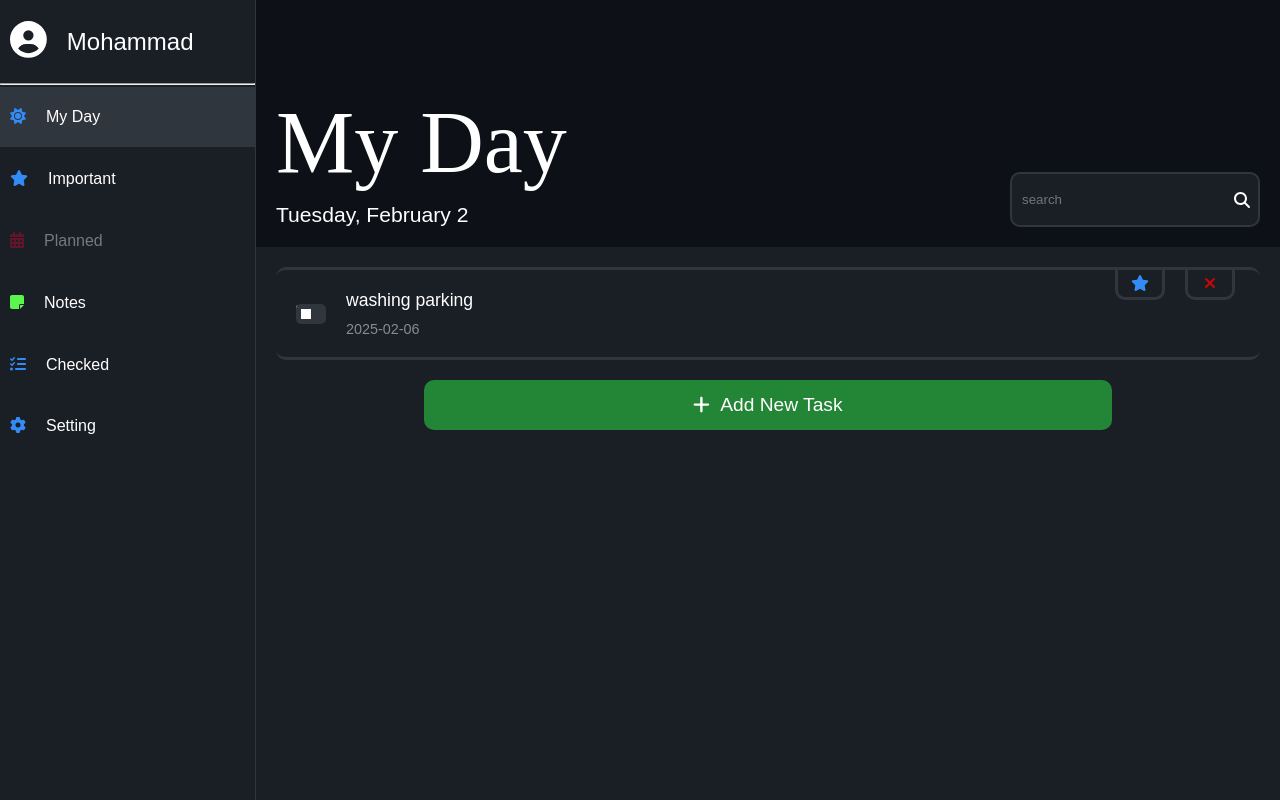
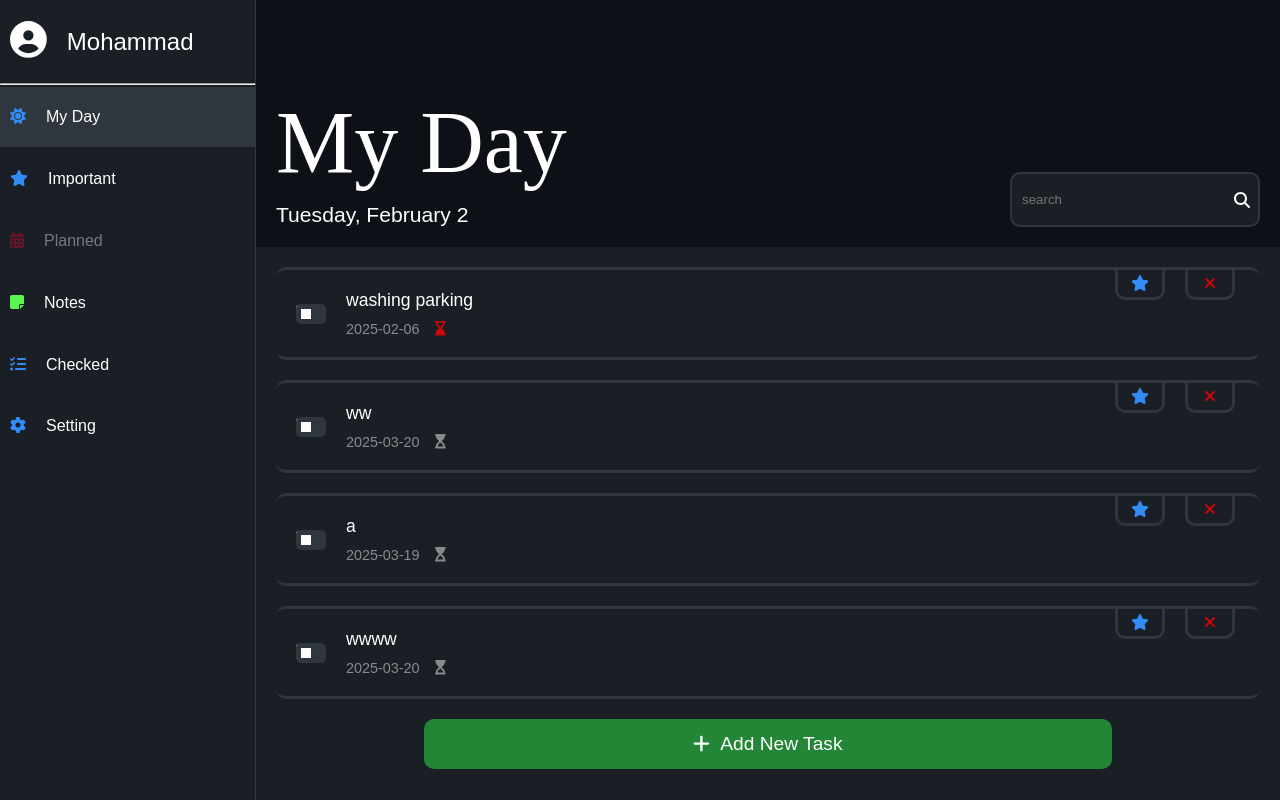
Before and after one commit to MohammadNourizadeh/taskManager2, a React (Vite) app: page /admin/my-day in a window 1280 px wide. Built offline with nearby package versions, Linux system fonts and the light colour scheme; data requests are answered from the project's data file.

Commit message:
working on task hour glass

```diff
--- a/db.json
+++ b/db.json
@@ -10,6 +10,27 @@
       "date": "2025-02-06",
       "done": false,
       "important": "no"
+    },
+    {
+      "id": "911a6ef8-79d1-459f-82c2-414188f809d0",
+      "name": "ww",
+      "date": "2025-03-20",
+      "done": false,
+      "important": "no"
+    },
+    {
+      "id": "c9a4739d-36d9-46cb-a651-c21aaaa90afd",
+      "name": "a",
+      "date": "2025-03-19",
+      "done": false,
+      "important": "no"
+    },
+    {
+      "id": "092132b2-762e-46fd-8054-72bad2add405",
+      "name": "wwww",
+      "date": "2025-03-20",
+      "done": false,
+      "important": "no"
     }
   ],
   "notes": [
--- a/src/components/task/Task.jsx
+++ b/src/components/task/Task.jsx
@@ -1,12 +1,37 @@
-import { faMultiply, faStar } from "@fortawesome/free-solid-svg-icons";
+import { faArrowPointer, faArrowRightRotate, faHourglass1, faHourglassEnd, faMultiply, faRepeat, faStar } from "@fortawesome/free-solid-svg-icons";
 import { FontAwesomeIcon } from "@fortawesome/react-fontawesome";
-import { useContext, useId } from "react";
+import { useContext, useEffect, useId, useState } from "react";
 import MainContext from "../../contexts/MainContext";
 import styles from "./Task.module.scss";
 
 export default function Task({ tasks, task, onSetNewList }) {
   // context
   const { selectedItem, appSetting } = useContext(MainContext);
+  const [hourGlass, setHourGlass] = useState(null)
+
+  // side effect
+  useEffect(() => {
+    const interval = setInterval(() => {
+      const date = new Date()
+      date.setHours(0, 0, 0, 0)
+
+      const taskDate = new Date(task.date)
+      taskDate.setHours(0, 0, 0, 0)
+
+      if (date < taskDate) {
+        setHourGlass('yellow')
+      } else {
+        setHourGlass('red')
+      }
+
+    }, 1000)
+
+    return () => {
+      clearInterval(interval)
+    }
+
+  }, [])
+
 
   // func
   const handleRemoveTask = () => {
@@ -77,7 +102,18 @@ export default function Task({ tasks, task, onSetNewList }) {
       </div>
       <div className={styles.taskInfo}>
         <div className={styles.taskName}>{task.name}</div>
-        <div className={styles.taskDate}>{task.date}</div>
+        <div className={styles.taskDate}>
+          {task.date}
+          {hourGlass ?
+            <span id={hourGlass === 'red' ? styles.redHourGlass : ''}>
+              <FontAwesomeIcon icon={hourGlass === 'yellow' ? faHourglass1 : faHourglassEnd} />
+            </span>
+            :
+            <span className={styles.loadingIcon}>
+              <FontAwesomeIcon icon={faArrowRightRotate} />
+            </span>
+          }
+        </div>
       </div>
       <div className={styles.starAndRemoveBtnIcon}>
         <button
--- a/src/components/task/Task.module.scss
+++ b/src/components/task/Task.module.scss
@@ -64,6 +64,19 @@
     .taskDate {
       font-size: 0.9em;
       color: rgba(255, 255, 255, 0.482);
+
+      span {
+        margin-left: 15px;
+      }
+
+      .loadingIcon {
+        animation: loadingAnimation 0.8s linear infinite;
+        display: inline-block;
+      }
+
+      #redHourGlass {
+        color: mainStyle.$red_error_color;
+      }
     }
   }
 
@@ -162,3 +175,9 @@
     color: mainStyle.$lightMode_border_color;
   }
 }
+
+@keyframes loadingAnimation {
+  100% {
+    transform: rotate(1turn);
+  }
+}
--- a/src/layOuts/admin/components/header/components/leftHeaderContainer/components/headerDate/HeaderDate.jsx
+++ b/src/layOuts/admin/components/header/components/leftHeaderContainer/components/headerDate/HeaderDate.jsx
@@ -16,7 +16,7 @@ export default function HeaderDate() {
     return () => {
       clearInterval(myInterval);
     };
-  });
+  }, []);
 
   return (
     <div className={styles.king}>
```
